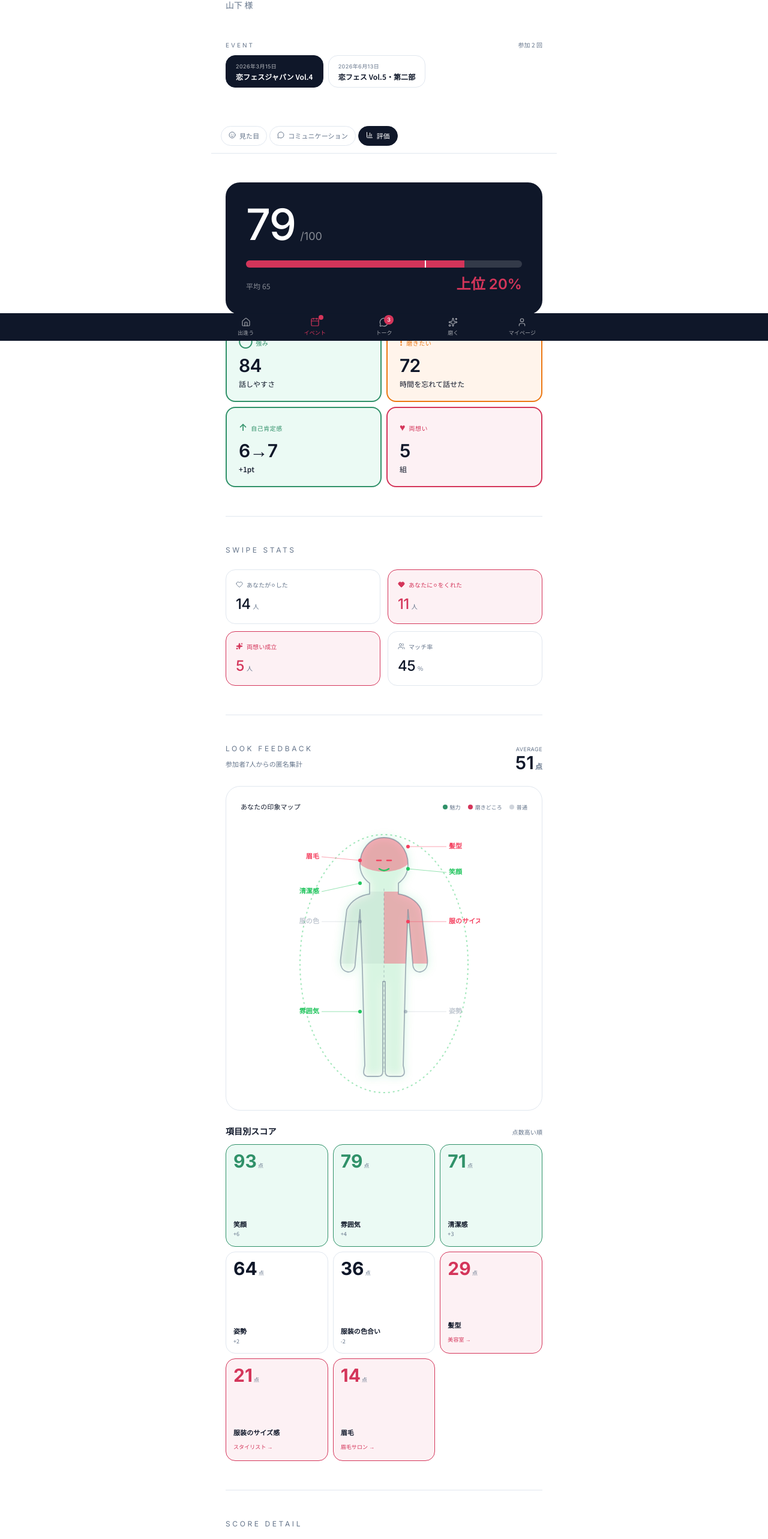
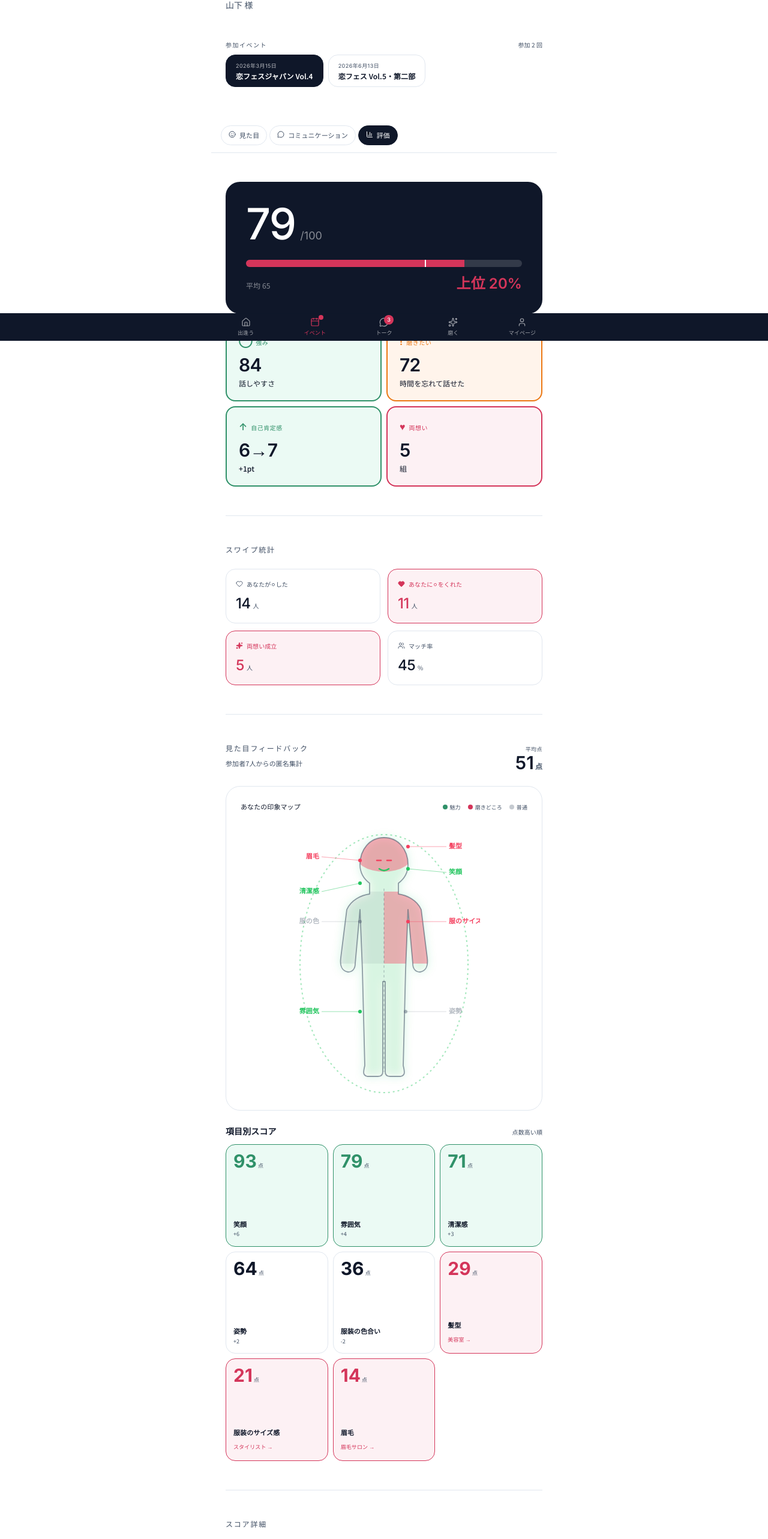
Before and after one commit to yamashita0330/miraiz, a Next.js app: page /tsuchihyo in a window 1280 px wide. Shown: the part 232-2797 px from the top of the page at 60% size. Built offline with nearby package versions, Linux system fonts and the light colour scheme.

Commit message:
グレー文字を濃く（slate-700相当）・トーク相手画像を72pxに拡大・通知表の英語見出しを日本語化

```diff
--- a/src/app/globals.css
+++ b/src/app/globals.css
@@ -18,7 +18,7 @@
     --secondary-foreground: 222 47% 11%;
 
     --muted: 210 40% 96%; /* slate-100 */
-    --muted-foreground: 215 16% 47%; /* slate-500 */
+    --muted-foreground: 215 22% 32%; /* 濃いめ slate-700寄り（視認性UP） */
 
     --accent: 346 65% 52%; /* rose 婚活ブランド */
     --accent-foreground: 0 0% 100%;
--- a/src/app/messages/page.tsx
+++ b/src/app/messages/page.tsx
@@ -112,7 +112,7 @@ export default async function MessagesListPage() {
                       href={`/messages/${thread.id}`}
                       className="flex items-center gap-4 py-5 transition-opacity hover:opacity-70"
                     >
-                      <div className="relative h-14 w-14 shrink-0 overflow-hidden rounded-full border border-border bg-muted">
+                      <div className="relative h-[72px] w-[72px] shrink-0 overflow-hidden rounded-full border border-border bg-muted">
                         {partner?.photo_url ? (
                           // eslint-disable-next-line @next/next/no-img-element
                           <img src={partner.photo_url} alt="" className="h-full w-full object-cover" />
--- a/src/app/tsuchihyo/page.tsx
+++ b/src/app/tsuchihyo/page.tsx
@@ -54,8 +54,8 @@ export default function TsuchihyoPage() {
           {step === 'preview' && (
             <div className="flex flex-col gap-8">
               <header className="flex flex-col gap-3">
-                <span className="font-mont text-[10px] uppercase tracking-[0.4em] text-muted-foreground">
-                  Koi-no-Tsuchihyo
+                <span className="text-[10px] tracking-[0.2em] text-muted-foreground">
+                  恋の通知表
                 </span>
                 <h1 className="text-2xl font-semibold leading-tight tracking-tight">
                   {s.eventTitle}<br />通知表が届きました
@@ -68,8 +68,8 @@ export default function TsuchihyoPage() {
 
               {/* ===== 無料: 上位%ヒーロー ===== */}
               <section className="rounded-3xl border-2 border-foreground bg-foreground p-7 text-background">
-                <p className="font-mont text-[10px] uppercase tracking-[0.4em] opacity-60">
-                  Your Rank — Free
+                <p className="text-[10px] tracking-[0.2em] opacity-60">
+                  あなたの順位（無料公開）
                 </p>
                 <div className="mt-3 flex items-baseline gap-2">
                   <span className="text-sm opacity-70">上位</span>
@@ -209,8 +209,8 @@ export default function TsuchihyoPage() {
               <div id="look" className="scroll-mt-24 flex flex-col gap-12">
                 <LookFeedbackSection />
                 <section className="border-t border-border pt-12">
-                  <h2 className="mb-6 text-xs font-mont uppercase tracking-[0.3em] text-muted-foreground">
-                    Score Detail
+                  <h2 className="mb-6 text-xs tracking-[0.15em] text-muted-foreground">
+                    スコア詳細
                   </h2>
                   <ScoreCardVisual variant="full" showPartnerCTA />
                 </section>
@@ -220,8 +220,8 @@ export default function TsuchihyoPage() {
               <div id="comm" className="scroll-mt-24">
                 <section className="border-t border-border pt-12">
                   <div className="mb-6 flex items-baseline justify-between">
-                    <h2 className="text-xs font-mont uppercase tracking-[0.3em] text-muted-foreground">
-                      Communication（項目別フィードバック）
+                    <h2 className="text-xs tracking-[0.15em] text-muted-foreground">
+                      項目別フィードバック
                     </h2>
                   </div>
                   <div className="flex flex-col gap-3">
@@ -244,8 +244,8 @@ export default function TsuchihyoPage() {
                 </section>
 
                 <section className="flex flex-col gap-6 border-t border-border pt-12">
-                  <h2 className="text-xs font-mont uppercase tracking-[0.3em] text-muted-foreground">
-                    YES / NO
+                  <h2 className="text-xs tracking-[0.15em] text-muted-foreground">
+                    イベントでの評価
                   </h2>
                   <div className="rounded-2xl border border-border p-8 text-center">
                     <p className="text-xs uppercase tracking-wider text-muted-foreground">
@@ -279,8 +279,8 @@ export default function TsuchihyoPage() {
                 className="group flex items-center gap-4 rounded-3xl border-2 border-rose bg-rose-50 p-6 transition-colors hover:bg-rose-100"
               >
                 <div className="flex flex-1 flex-col gap-1">
-                  <span className="font-mont text-[10px] uppercase tracking-[0.3em] text-rose">
-                    Next Step
+                  <span className="text-[10px] tracking-[0.15em] text-rose">
+                    次のステップ
                   </span>
                   <p className="text-base font-semibold leading-snug">
                     磨きどころを、加盟店で整える
@@ -315,8 +315,8 @@ function EventSwitcher({
   return (
     <section className="-mx-6">
       <div className="px-6 mb-2 flex items-baseline justify-between">
-        <span className="font-mont text-[10px] uppercase tracking-[0.3em] text-muted-foreground">
-          Event
+        <span className="text-[10px] tracking-[0.15em] text-muted-foreground">
+          参加イベント
         </span>
         <span className="text-[10px] text-muted-foreground">参加 {events.length} 回</span>
       </div>
@@ -590,8 +590,8 @@ function EventHistorySection() {
   return (
     <section className="flex flex-col gap-6 border-t border-border pt-12">
       <div className="flex items-baseline justify-between">
-        <h2 className="text-xs font-mont uppercase tracking-[0.3em] text-muted-foreground">
-          Past Events
+        <h2 className="text-xs tracking-[0.15em] text-muted-foreground">
+          参加履歴
         </h2>
         <span className="text-[10px] text-muted-foreground">
           参加 {history.length} 回
@@ -686,8 +686,8 @@ function SwipeStatsSection() {
 
   return (
     <section className="flex flex-col gap-6 border-t border-border pt-12">
-      <h2 className="text-xs font-mont uppercase tracking-[0.3em] text-muted-foreground">
-        Swipe Stats
+      <h2 className="text-xs tracking-[0.15em] text-muted-foreground">
+        スワイプ統計
       </h2>
 
       <div className="grid grid-cols-2 gap-3">
@@ -781,8 +781,8 @@ function SelfEsteemTimelineSection() {
 
   return (
     <section className="flex flex-col gap-6 border-t border-border pt-12">
-      <h2 className="text-xs font-mont uppercase tracking-[0.3em] text-muted-foreground">
-        Self-Esteem
+      <h2 className="text-xs tracking-[0.15em] text-muted-foreground">
+        自己肯定感
       </h2>
 
       {/* タイムライン */}
@@ -883,15 +883,15 @@ function LookFeedbackSection() {
     <section className="flex flex-col gap-6 border-t border-border pt-12">
       <div className="flex items-baseline justify-between">
         <div>
-          <h2 className="text-xs font-mont uppercase tracking-[0.3em] text-muted-foreground">
-            Look Feedback
+          <h2 className="text-xs tracking-[0.15em] text-muted-foreground">
+            見た目フィードバック
           </h2>
           <p className="mt-2 text-[11px] text-muted-foreground">
             参加者{total}人からの匿名集計
           </p>
         </div>
         <div className="text-right">
-          <p className="font-mont text-[9px] uppercase tracking-wider text-muted-foreground">Average</p>
+          <p className="text-[9px] tracking-wider text-muted-foreground">平均点</p>
           <p className="font-mont text-3xl font-semibold leading-none">
             {avg}
             <span className="ml-0.5 text-xs text-muted-foreground">点</span>
--- a/src/components/DimensionDetail.tsx
+++ b/src/components/DimensionDetail.tsx
@@ -47,7 +47,7 @@ export function DimensionDetail({ dimension, score, averageScore }: Props) {
           <section>
             <div className="mb-3 flex items-center gap-2">
               <ThumbsUp className="h-3.5 w-3.5" strokeWidth={1.8} aria-hidden />
-              <h4 className="text-[11px] font-mont uppercase tracking-[0.3em]">Good Points</h4>
+              <h4 className="text-[11px] font-semibold tracking-[0.1em]">良かった点</h4>
             </div>
             <ul className="flex flex-col gap-3">
               {detail.positives.map((p) => (
@@ -77,7 +77,7 @@ export function DimensionDetail({ dimension, score, averageScore }: Props) {
           <section>
             <div className="mb-3 flex items-center gap-2">
               <AlertCircle className="h-3.5 w-3.5" strokeWidth={1.8} aria-hidden />
-              <h4 className="text-[11px] font-mont uppercase tracking-[0.3em]">Improvement Points</h4>
+              <h4 className="text-[11px] font-semibold tracking-[0.1em]">改善ポイント</h4>
             </div>
             <ul className="flex flex-col gap-4">
               {detail.improvements.map((imp) => {
--- a/src/components/EventComments.tsx
+++ b/src/components/EventComments.tsx
@@ -33,8 +33,8 @@ export function EventComments({ initialFilter = 'all' }: { initialFilter?: Filte
   return (
     <div className="flex flex-col gap-6">
       <div className="flex items-baseline justify-between">
-        <h3 className="text-xs font-mont uppercase tracking-[0.3em] text-muted-foreground">
-          Voices from the Event
+        <h3 className="text-xs tracking-[0.15em] text-muted-foreground">
+          参加者からの声
         </h3>
         <span className="font-mont text-xs text-muted-foreground">
           {filtered.length}件
--- a/src/components/ScoreCardVisual.tsx
+++ b/src/components/ScoreCardVisual.tsx
@@ -49,8 +49,8 @@ export function ScoreCardVisual({ variant = 'full', showPartnerCTA = true }: Pro
       {!compact && (
         <header className="flex flex-col gap-2">
           <div className="flex items-baseline justify-between">
-            <span className="font-mont text-[10px] uppercase tracking-[0.4em] text-muted-foreground">
-              Last Evaluation
+            <span className="text-[10px] tracking-[0.2em] text-muted-foreground">
+              前回の評価
             </span>
             <span className="font-mont text-[10px] text-muted-foreground">{s.date}</span>
           </div>
@@ -123,8 +123,8 @@ export function ScoreCardVisual({ variant = 'full', showPartnerCTA = true }: Pro
       {/* 項目別スコア（2列グリッド・コンパクト） */}
       <section className="flex flex-col gap-3">
         <div className="flex items-baseline justify-between">
-          <h3 className="text-xs font-mont uppercase tracking-[0.3em] text-muted-foreground">
-            Score by Item
+          <h3 className="text-xs tracking-[0.15em] text-muted-foreground">
+            項目別スコア
           </h3>
           <span className="text-[10px] text-muted-foreground">学術根拠＋平均比較</span>
         </div>
```
